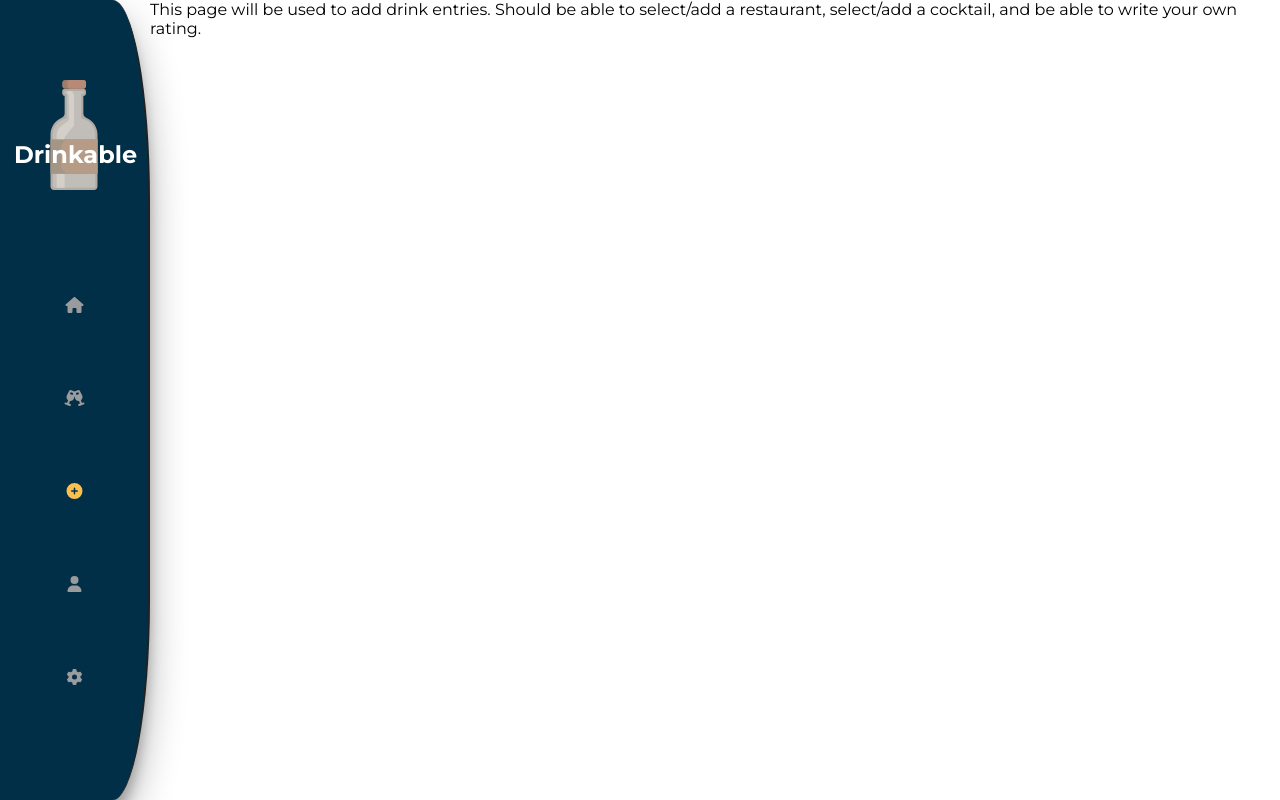
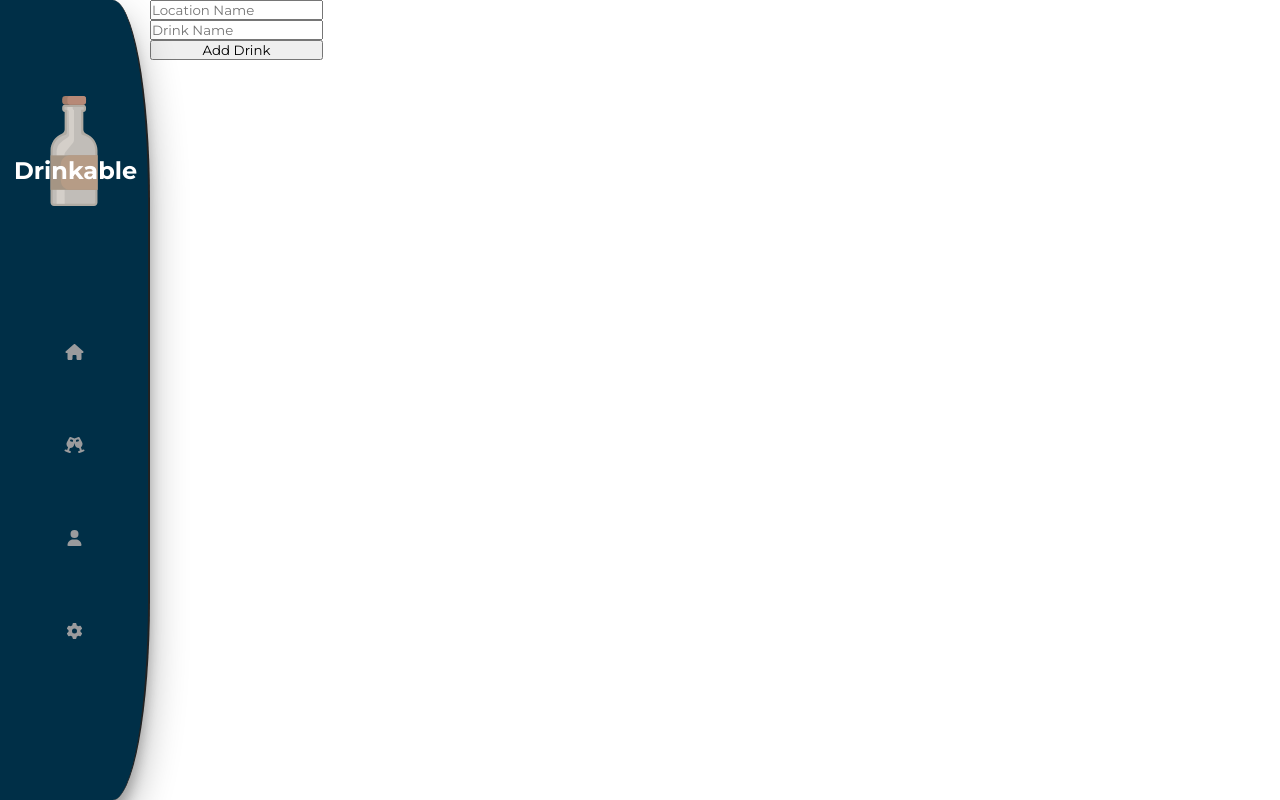
Before and after one commit to Jephsenn/LiquorLover, a Next.js app: page /add in a window 1280 px wide. Built offline with nearby package versions, Linux system fonts and the light colour scheme.

Commit message:
drink page styles

```diff
--- a/pages/add.tsx
+++ b/pages/add.tsx
@@ -1,7 +1,70 @@
+import { drink_types, locations } from "@prisma/client";
+import axios from "axios";
+import { ChangeEvent, Component } from "react";
 import Layout from "../src/components/layout";
+import styles from "../styles/Add.module.css";
 
-export default function Add() {
-    return <Layout page="add">
-        <p> This page will be used to add drink entries. Should be able to select/add a restaurant, select/add a cocktail, and be able to write your own rating. </p>
-    </Layout>
+type Props = {};
+
+type State = {
+  locationText: string;
+  drinkText: string;
+  location?: locations;
+  drink?: drink_types;
+};
+
+export default class Add extends Component<Props, State> {
+  constructor(props: Props) {
+    super(props);
+
+    this.state = {
+      locationText: "",
+      drinkText: "",
+    };
+  }
+
+  onChange = (e: React.FormEvent<HTMLInputElement>) => {
+    // Weird typescript hack to use element name as key for object
+    let obj: any = {};
+    obj[e.currentTarget.name] = e.currentTarget.value;
+
+    this.setState(obj);
+  };
+
+  addRecord = () => {
+    const { location, drink } = this.state;
+    axios
+      .post("/api/add_drink", { locationId: 1, drinkId: 1, rating: 3 })
+      .then(function (response) {
+        console.log(response);
+      })
+      .catch(function (error) {
+        console.log(error);
+      });
+  };
+
+  render() {
+    const { locationText, drinkText } = this.state;
+    return (
+      <Layout page="add">
+        <div className={styles.add}>
+          <input
+            type="text"
+            name="locationText"
+            placeholder="Location Name"
+            value={locationText}
+            onChange={this.onChange}
+          />
+          <input
+            type="text"
+            name="drinkText"
+            placeholder="Drink Name"
+            value={drinkText}
+            onChange={this.onChange}
+          />
+          <button onClick={this.addRecord}>Add Drink</button>
+        </div>
+      </Layout>
+    );
+  }
 }
--- /dev/null
+++ b/pages/api/add_drink.ts
@@ -0,0 +1,31 @@
+import type { NextApiRequest, NextApiResponse } from "next";
+import { PrismaClient } from "@prisma/client";
+const prisma = new PrismaClient();
+
+enum Error {
+  None = "",
+  Specify = "Could not create drink record",
+}
+
+type Data = {
+  error: Error;
+};
+
+export default async function handler(
+  req: NextApiRequest,
+  res: NextApiResponse<Data>
+) {
+  const { locationId, drinkId, rating, description } = req.body;
+  const userId = 1; // TODO: Get user id from session
+  console.log(req.body);
+
+  if (userId && locationId && userId) {
+      console.log("gets here?");
+    await prisma.drink_records.create({
+      data: { userId, locationId, drinkId, rating, description },
+    });
+    res.status(200).json({ error: Error.None });
+  } else {
+    res.status(400).json({ error: Error.Specify });
+  }
+}
--- a/src/components/layout.tsx
+++ b/src/components/layout.tsx
@@ -1,4 +1,7 @@
+import { faPlusCircle } from "@fortawesome/free-solid-svg-icons";
+import { FontAwesomeIcon } from "@fortawesome/react-fontawesome";
 import Head from "next/head";
+import Link from "next/link";
 import styles from "../../styles/Layout.module.css";
 import Navbar from "./navbar";
 
@@ -17,6 +20,20 @@ export default function Layout(props: Props) {
       </Head>
       <Navbar page={props.page} />
       {props.children}
+      {props.page != "add" ? (
+        <div className={styles.add}>
+          <Link href="/add">
+            <a>
+              <FontAwesomeIcon
+                icon={faPlusCircle}
+                className={styles.add_icon}
+              />
+            </a>
+          </Link>
+        </div>
+      ) : (
+        <div />
+      )}
     </div>
   );
 }
--- a/src/components/navbar.tsx
+++ b/src/components/navbar.tsx
@@ -51,16 +51,6 @@ export default function Navbar(props: Props) {
             />
           </a>
         </Link>
-        <Link href="/add">
-          <a>
-            <FontAwesomeIcon
-              icon={faPlusCircle}
-              className={
-                props.page == "add" ? styles.nav_icon_selected : styles.nav_icon
-              }
-            />
-          </a>
-        </Link>
         <Link href="/profile">
           <a>
             <FontAwesomeIcon
--- a/styles/Add.module.css
+++ b/styles/Add.module.css
@@ -0,0 +1,5 @@
+.add {
+    display: flex;
+    flex-direction: column;
+
+}
--- a/styles/Layout.module.css
+++ b/styles/Layout.module.css
@@ -5,3 +5,15 @@
   height: 100%;
   background-color: white;
 }
+
+
+.add {
+  position: fixed;
+  bottom: 16px;
+  right: 16px;
+}
+
+.add_icon {
+  width: 60px;
+  color: #002f47;
+}
--- a/styles/Navbar.module.css
+++ b/styles/Navbar.module.css
@@ -7,7 +7,7 @@
   height: 100%;
   flex: 0 0 150px;
   background-color: #002f47;
-  border-right: 2px solid #212121;
+  border-right: 2px solid #222222;
   border-radius: 0 25% 25% 0;
   box-shadow: 0 19px 38px rgba(0, 0, 0, 0.3), 0 15px 12px rgba(0, 0, 0, 0.22);
   z-index: 10;
```
Also changed, not shown: pages/drinks/[drink].tsx (+16 -4 lines), styles/DrinkPage.module.css (+23 -1 lines).
